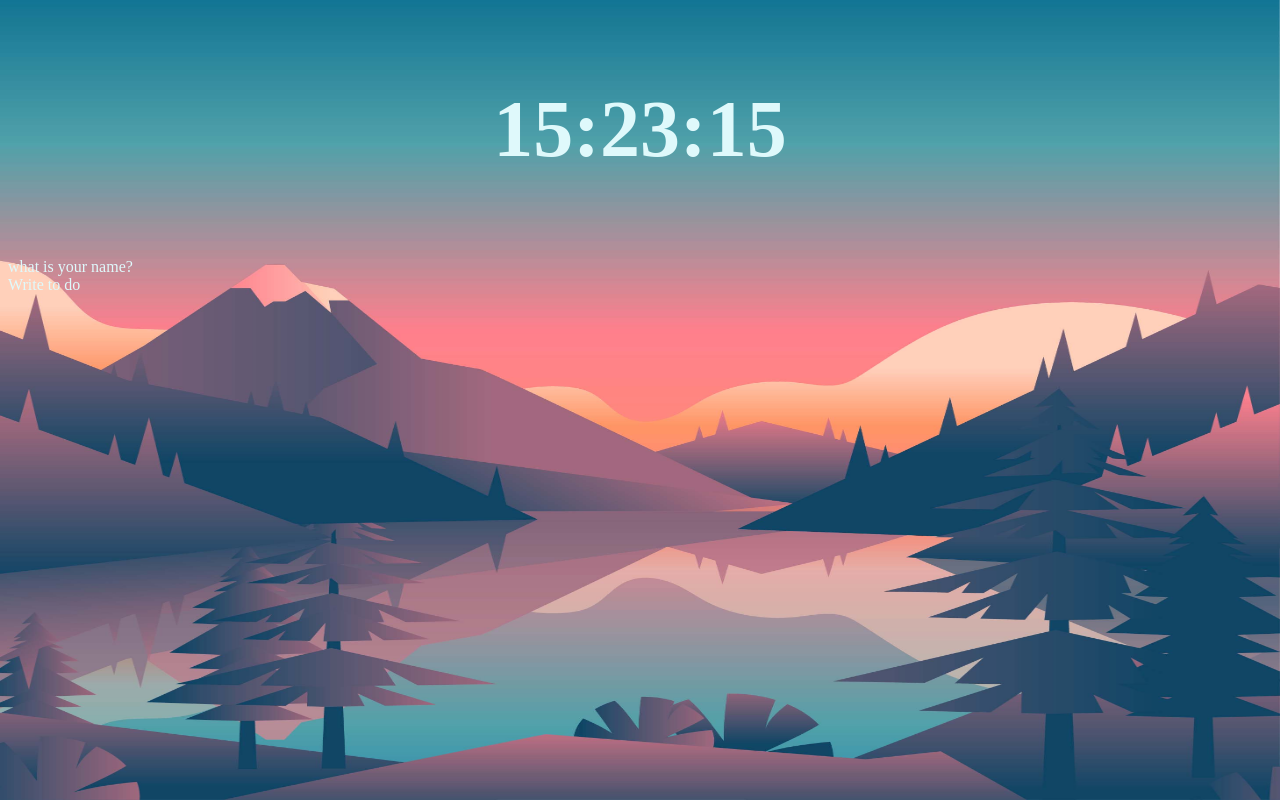
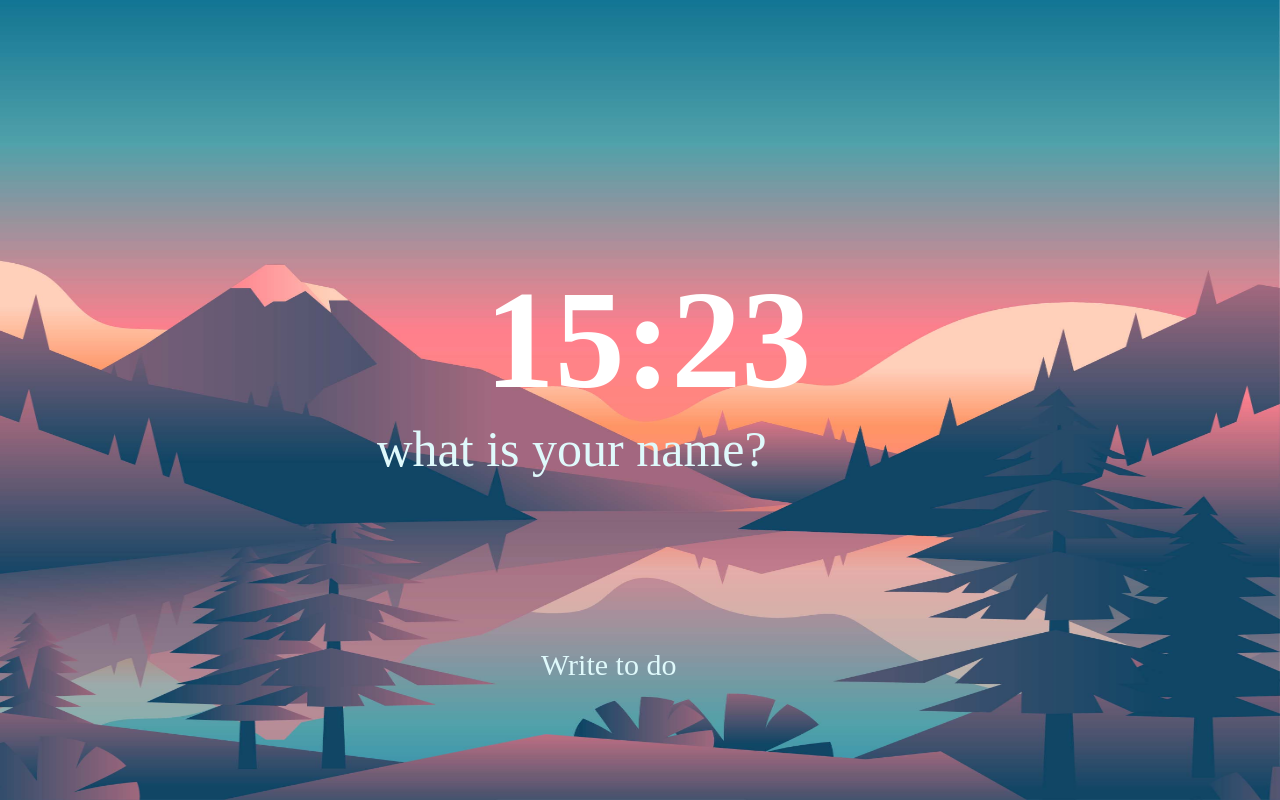
Before and after one commit to Myunwoo/momentum-clone, a plain HTML site: page index.html in a window 1280 px wide. Drawn offline with Linux system fonts and the light colour scheme.

Commit message:
css updated
css updated

```diff
--- a/clock.js
+++ b/clock.js
@@ -5,10 +5,8 @@ function getTime(){
     const date = new Date();
     const hours = date.getHours();
     const minutes = date.getMinutes();
-    const seconds = date.getSeconds();
     clockTitle.innerHTML = `${hours}:${
-        minutes < 10 ? `0${minutes}` : minutes}:${
-            seconds < 10 ? `0${seconds}` : seconds}`;
+        minutes < 10 ? `0${minutes}` : minutes}`;
 }
 
 function init(){
--- a/index.css
+++ b/index.css
@@ -14,12 +14,60 @@ input:focus::placeholder {
   color: transparent;
 }
 
-h1{
-  font-size: 80px;
+li{
+  all:unset;
 }
 
-li{
-  all:unset;
+.screen-header{
+  width:100vw;
+  height:10vh;
+  display:flex;
+  justify-content:flex-end;
+  align-items:center;
+}
+
+.screen-header span{
+  margin-right:25px;
+  font-size:20px;
+  color:white;
+}
+
+.js-clock{
+  width:100vw;
+  height:70vh;
+  display:flex;
+  flex-direction: column;
+  justify-content: center;
+  align-items: center;
+}
+
+.js-title{
+  color:white;
+  font-size: 140px;
+  margin: 0px;
+}
+
+.js-form{
+  padding:0px;
+  margin-left:70px;
+}
+
+.greeting-text{
+  color: white;
+  font-size: 50px;
+}
+
+.toDoRow{
+  display:flex;
+  justify-content: center;
+  align-items: center;
+  flex-direction:column;
+}
+
+.js-toDoForm{
+  margin-left:170px;
+  font-size:30px;
+  color:white;
 }
 
 .btn{
@@ -53,10 +101,6 @@ li{
   color:#dff9fb;
 }
 
-.centerBox{text-align:center; padding:30px;}
-.centerBox .inlineBox{display:table; margin:0 auto; display:inline-block;}
-.centerBox .inlineBox .item{display:block;}
-
 @keyframes fadeIn{
   from{
     opacity: 0;
--- a/index.html
+++ b/index.html
@@ -1,24 +1,30 @@
 <!DOCTYPE html>
 <html>
   <header>
-    <title>Something</title>
+    <title>Myunwoo Momentum Clone</title>
     <meta charset="utf-8"/>
     <link rel="stylesheet" href="index.css">
   </header>
   <body>
-    <span class="js-weather text rightBox"></span>
+    <div class="screen-header">
+      <span class="js-weather"></span>
+    </div>
+
     <div class="js-clock">
-      <h1 class="js-title text centerBox inlineBox item"></h1>
+      <h1 class="js-title"></h1>
+      <form class="js-form form greeting-text">
+        <input type="text" placeholder="what is your name?"/>
+      </form>
+      <h4 class="js-greetings greeting greeting-text"></h4>
     </div>
-    <form class="js-form form">
-      <input type="text" placeholder="what is your name?"/>
-    </form>
-    <h4 class="js-greetings greeting text centerBox inlineBox item"></h4>
-    <form class="js-toDoForm">
-      <input type="text" placeholder="Write to do"/>
-    </form>
-    <ul class="js-toDoList">
-    </ul>
+
+    <div class="toDoRow">
+      <form class="js-toDoForm">
+        <input type="text" placeholder="Write to do"/>
+      </form>
+      <ul class="js-toDoList"></ul>
+    </div>
+
     <script src="clock.js"></script>
     <script src="greeting.js"></script>
     <script src="todo.js"></script>
--- a/weather.js
+++ b/weather.js
@@ -9,7 +9,7 @@ function getWeather(lat, lng){
     }).then(function(json){
         const temperature = json.main.temp;
         const place = json.name;
-        weather.innerText = `${temperature} @ ${place}`
+        weather.innerText = `${place}\n${temperature}°C`
     });
 
 }
```
